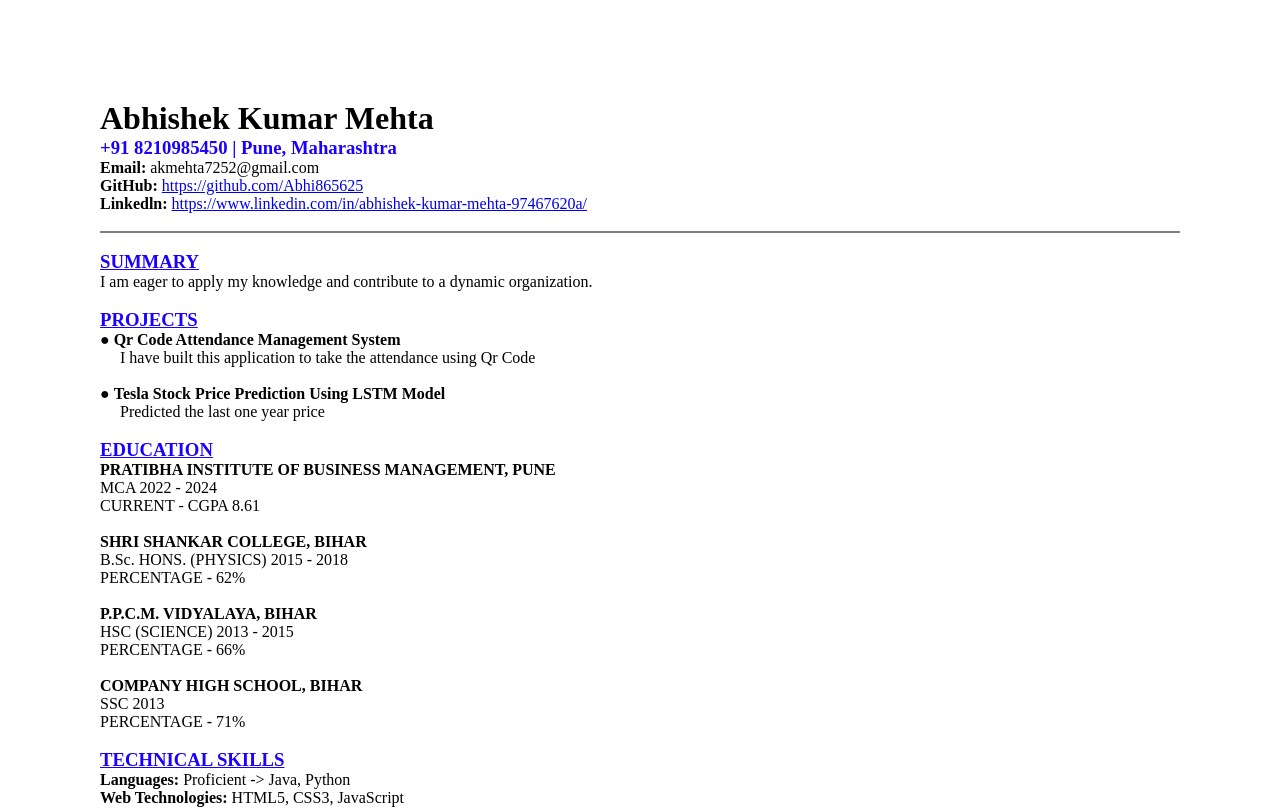
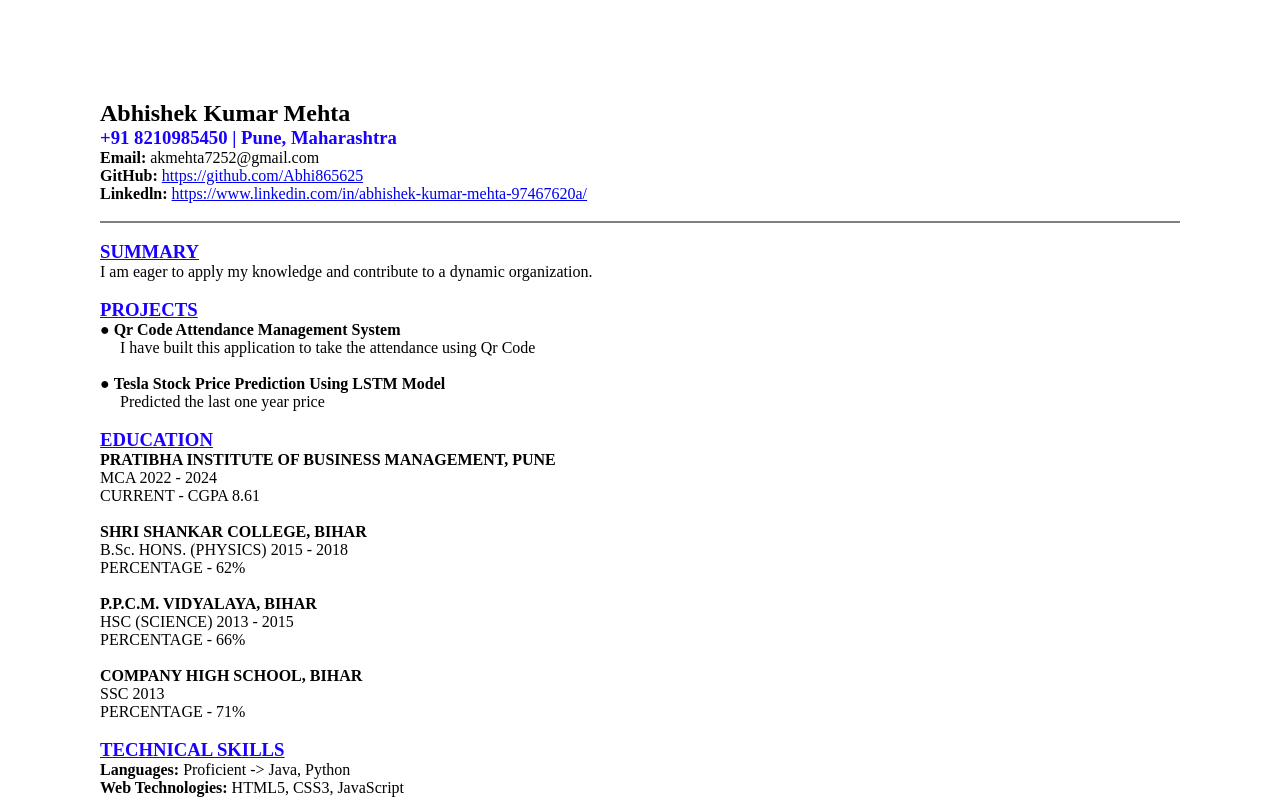
Before and after one commit to Abhi865625/Resume, a plain HTML site: page index.html in a window 1280 px wide. Shown: the top 810 px of the page. Drawn offline with Linux system fonts and the light colour scheme.

Commit message:
Update index.html

```diff
--- a/index.html
+++ b/index.html
@@ -23,7 +23,7 @@
     </style>
   </head>
   <body>
-    <h1>Abhishek Kumar Mehta</h1>
+    <h2>Abhishek Kumar Mehta</h2>
     <h3>+91 8210985450 | Pune, Maharashtra</h3>
     <p><b>Email: </b>akmehta7252@gmail.com</p>
     <p>
```
